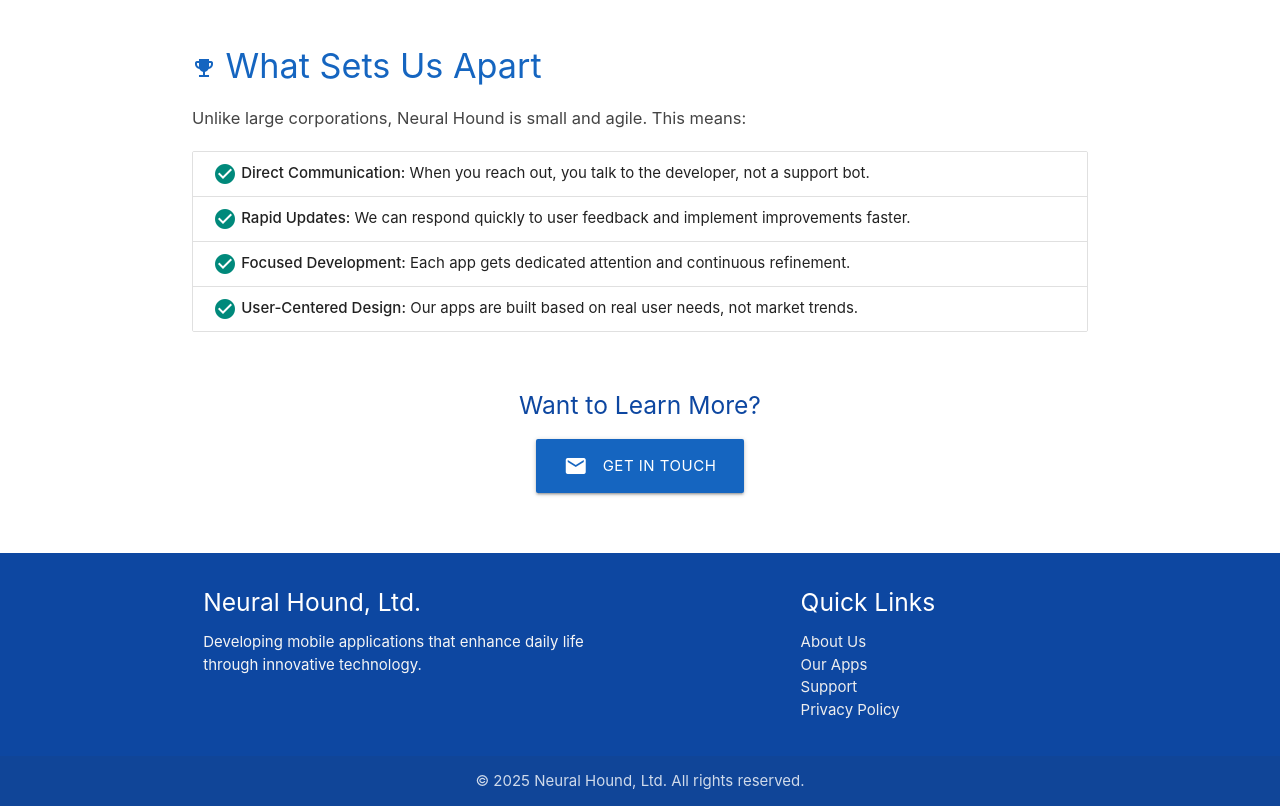
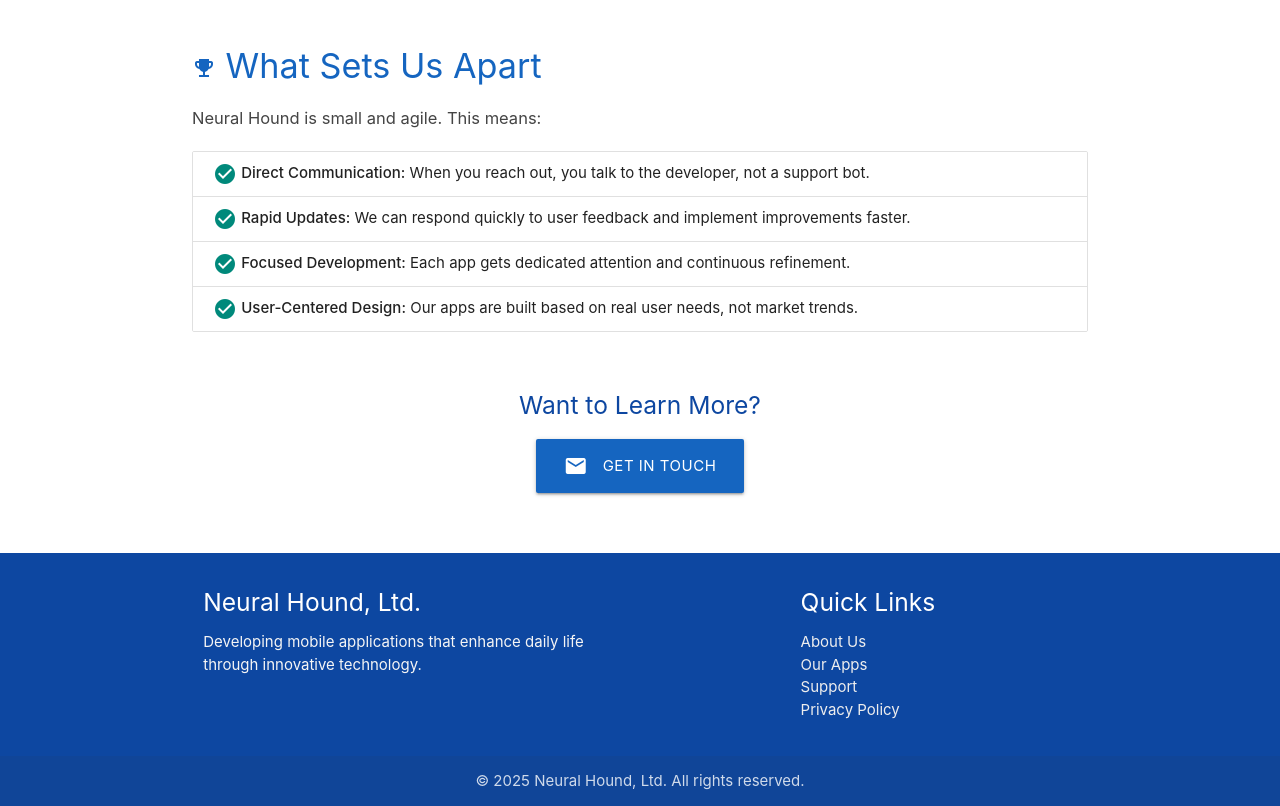
Before and after one commit to patrickofdenver/my-website, a plain HTML site: page about.html in a window 1280 px wide. Shown: the part 1298-2104 px from the top of the page. Drawn offline with nearby package versions, Linux system fonts and the light colour scheme.

Commit message:
Remove 'Unlike large corporations' from text

```diff
--- a/about.html
+++ b/about.html
@@ -150,7 +150,7 @@
     <div class="content-section">
       <h4><i class="material-icons" style="vertical-align: middle; color: #1565c0;">emoji_events</i> What Sets Us Apart</h4>
       <p>
-        Unlike large corporations, Neural Hound is small and agile. This means:
+        Neural Hound is small and agile. This means:
       </p>
       <ul class="collection">
         <li class="collection-item">
```
